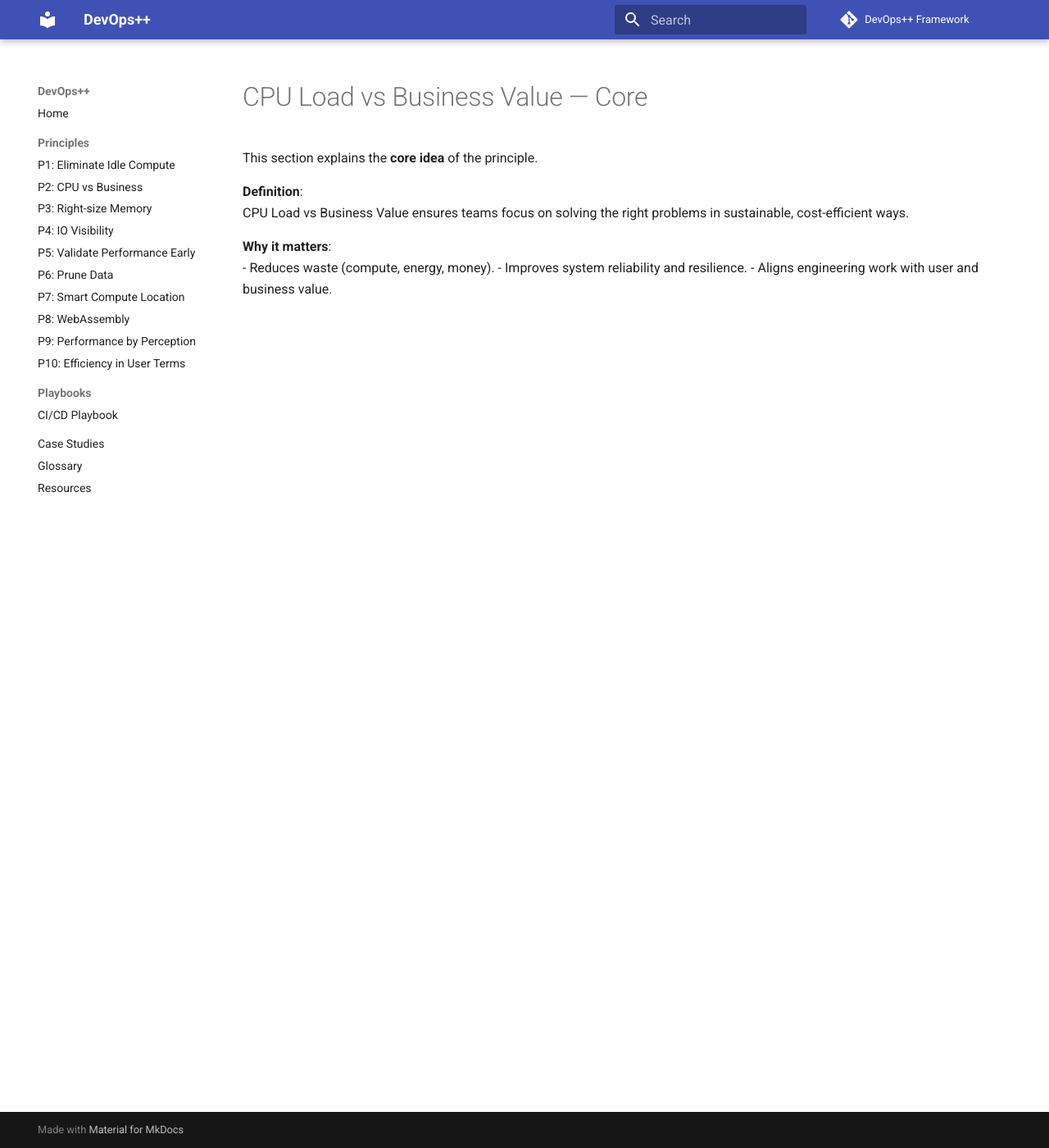
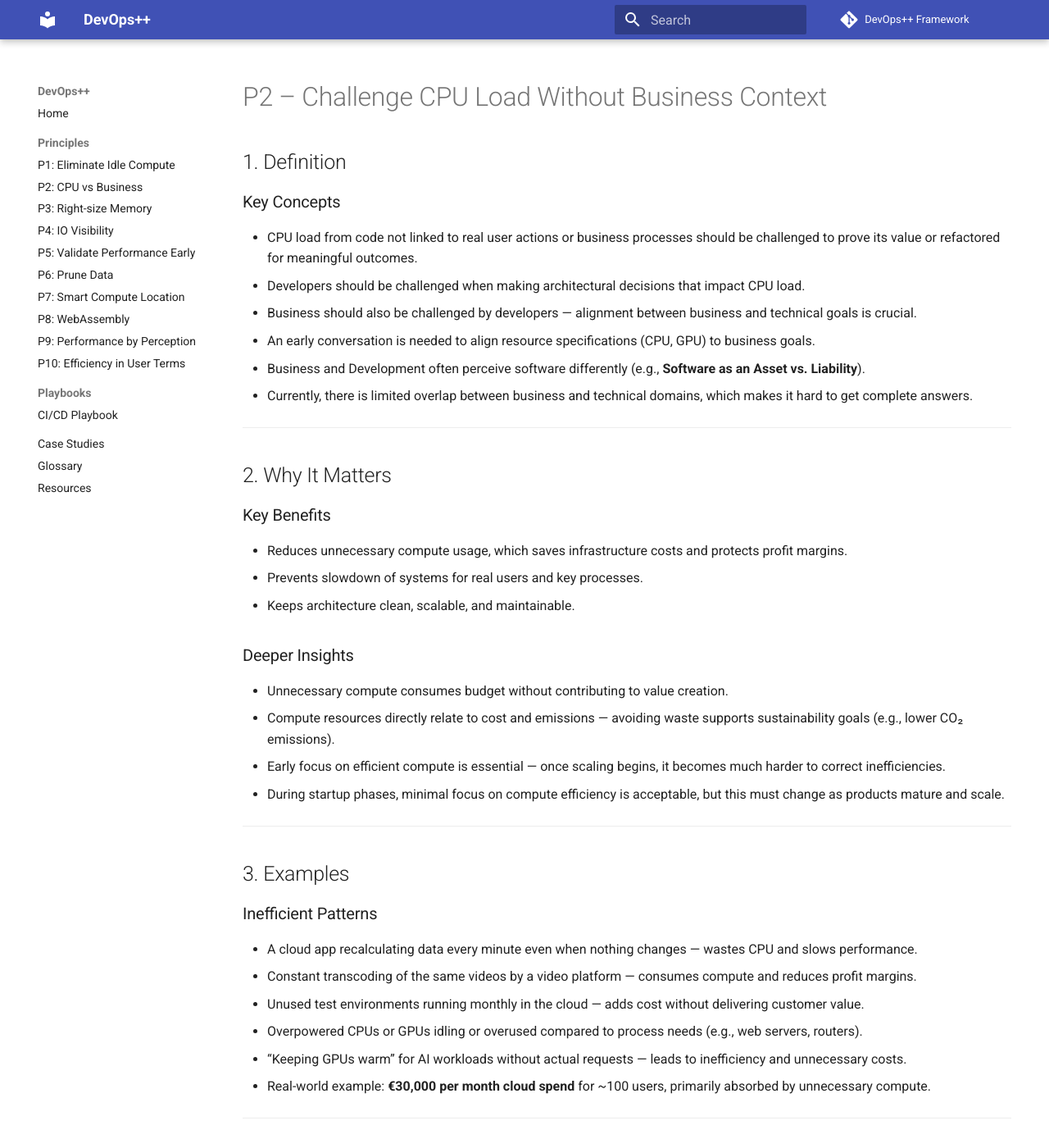
Before and after one commit to HighTech-Innovators/devops-plusplus, an MkDocs documentation site: the page built from docs/principles/P2-cpu-vs-business/core.md, in a window 1280 px wide and 1400 px high. Shown: the whole window at 82% size. Built offline with MkDocs 1.6.1 and Material for MkDocs 9.7.7, drawn with Linux system fonts in a browser that asks for light colours; comment, search, counter and statistics services are not loaded; some of the changed text lies outside the part shown.

Commit message:
no message

```diff
--- a/docs/principles/P2-cpu-vs-business/core.md
+++ b/docs/principles/P2-cpu-vs-business/core.md
@@ -1,11 +1,57 @@
-# CPU Load vs Business Value — Core
+# P2 – Challenge CPU Load Without Business Context
 
-This section explains the **core idea** of the principle.
+## 1. Definition
 
-**Definition**:
-CPU Load vs Business Value ensures teams focus on solving the right problems in sustainable, cost-efficient ways.
+### Key Concepts
+- CPU load from code not linked to real user actions or business processes should be challenged to prove its value or refactored for meaningful outcomes.
+- Developers should be challenged when making architectural decisions that impact CPU load.
+- Business should also be challenged by developers — alignment between business and technical goals is crucial.
+- An early conversation is needed to align resource specifications (CPU, GPU) to business goals.
+- Business and Development often perceive software differently (e.g., **Software as an Asset vs. Liability**).
+- Currently, there is limited overlap between business and technical domains, which makes it hard to get complete answers.
 
-**Why it matters**:
-- Reduces waste (compute, energy, money).
-- Improves system reliability and resilience.
-- Aligns engineering work with user and business value.
+---
+
+## 2. Why It Matters
+
+### Key Benefits
+- Reduces unnecessary compute usage, which saves infrastructure costs and protects profit margins.
+- Prevents slowdown of systems for real users and key processes.
+- Keeps architecture clean, scalable, and maintainable.
+
+### Deeper Insights
+- Unnecessary compute consumes budget without contributing to value creation.
+- Compute resources directly relate to cost and emissions — avoiding waste supports sustainability goals (e.g., lower CO₂ emissions).
+- Early focus on efficient compute is essential — once scaling begins, it becomes much harder to correct inefficiencies.
+- During startup phases, minimal focus on compute efficiency is acceptable, but this must change as products mature and scale.
+
+---
+
+## 3. Examples
+
+### Inefficient Patterns
+- A cloud app recalculating data every minute even when nothing changes — wastes CPU and slows performance.
+- Constant transcoding of the same videos by a video platform — consumes compute and reduces profit margins.
+- Unused test environments running monthly in the cloud — adds cost without delivering customer value.
+- Overpowered CPUs or GPUs idling or overused compared to process needs (e.g., web servers, routers).
+- “Keeping GPUs warm” for AI workloads without actual requests — leads to inefficiency and unnecessary costs.
+- Real-world example: **€30,000 per month cloud spend** for ~100 users, primarily absorbed by unnecessary compute.
+
+---
+
+## 4. Solution
+
+### Core Strategies
+- Conduct an **absolute assessment** of required compute for each workload.
+- Understand how to use CPUs and GPUs as efficiently as possible (e.g., leverage special hardware features).
+- Use the **right chip for the job** — avoid both overkill and inefficiency.
+- Do not upgrade blindly; balance between maintaining older hardware and overconsuming new resources.
+- Measure CPU load changes after each feature release to identify and correct inefficiencies.
+- Establish **internal SLAs** between development and business to ensure accountability for compute consumption and optimization.
+
+---
+
+## Summary
+The **Challenge CPU Load Without Business Context** principle emphasizes aligning technical decisions with business value by questioning unnecessary compute usage. It aims to reduce costs, improve efficiency, and promote environmental responsibility.
+
+For now, we will continue exploring this principle from **three perspectives: Frank, Luuk, and Wilco’s**, and **revisit it in 1.5 weeks** for a deeper dive into **Principle 2**.
```
